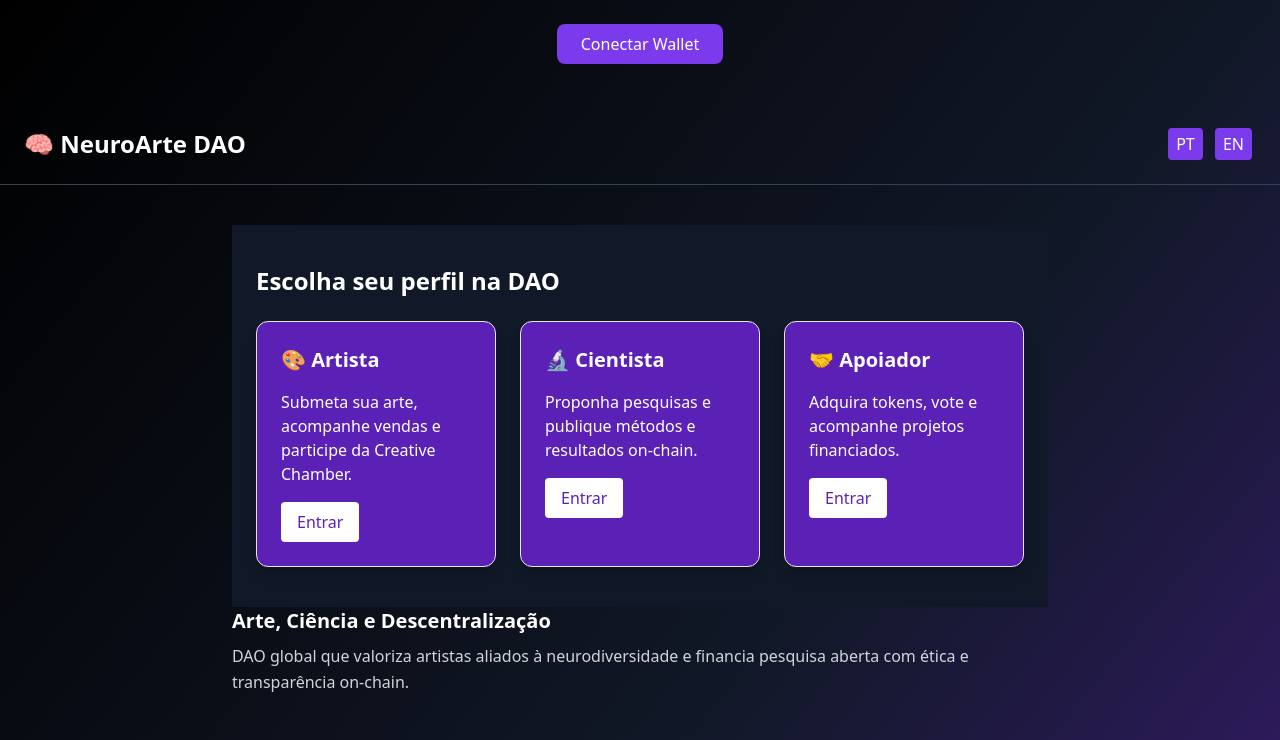
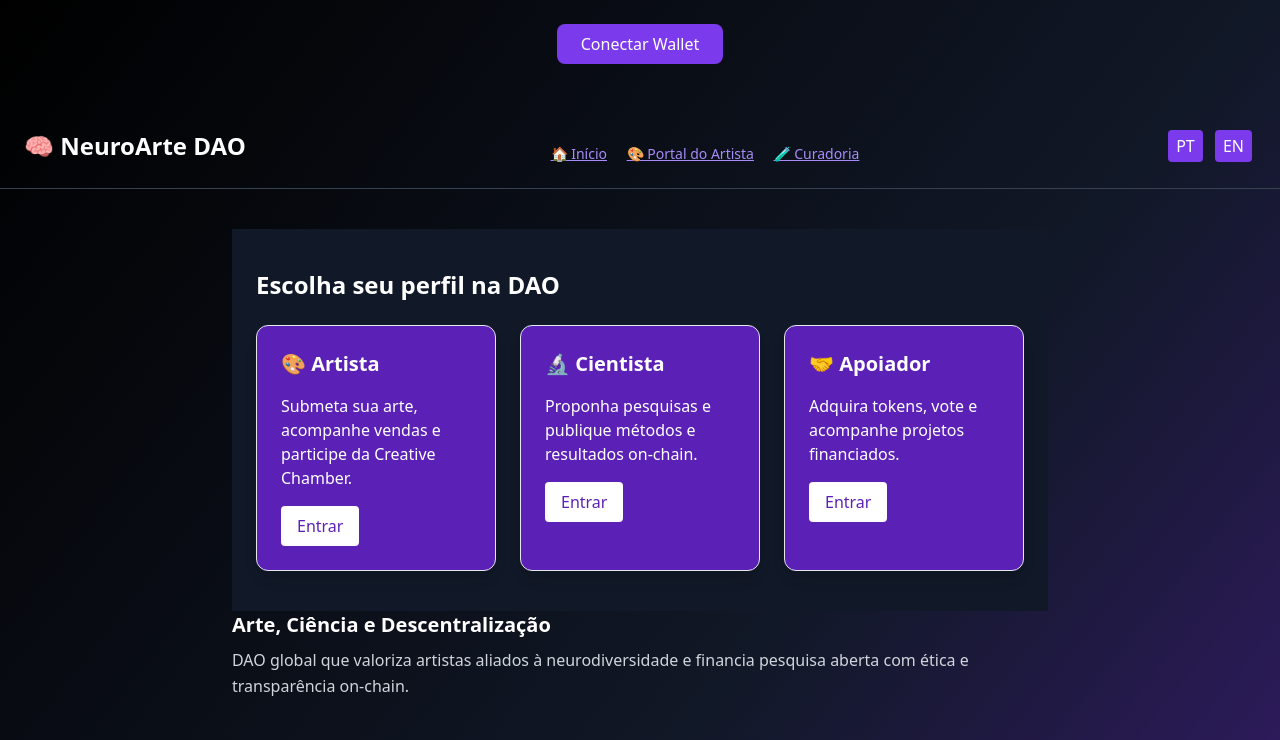
Before and after one commit to taleshack-prog/NeuroArte-DAO, a plain HTML site: page index.html in a window 1280 px wide. Shown: the top 740 px of the page. Drawn offline with nearby package versions, Linux system fonts and the light colour scheme.

Commit message:
Add navigation links to index.html
Added navigation links for home, artist portal, and curation.

```diff
--- a/index.html
+++ b/index.html
@@ -46,6 +46,12 @@
 <body class="bg-gradient-to-br from-black via-gray-900 to-purple-900 text-white font-sans">
   <header class="p-6 flex justify-between items-center border-b border-gray-700">
     <h1 class="text-2xl font-bold">🧠 NeuroArte DAO</h1>
+    <nav class="mt-4 text-sm text-center">
+  <a href="index.html" class="text-purple-400 underline mx-2">🏠 Início</a>
+  <a href="artist_portal_page.html" class="text-purple-400 underline mx-2">🎨 Portal do Artista</a>
+  <a href="curadoria_portal_page.html" class="text-purple-400 underline mx-2">🧪 Curadoria</a>
+</nav>
+
     <div>
       <button onclick="toggleLanguage('pt')" class="px-2 py-1 mx-1 bg-purple-600 rounded">PT</button>
       <button onclick="toggleLanguage('en')" class="px-2 py-1 mx-1 bg-purple-600 rounded">EN</button>
```
